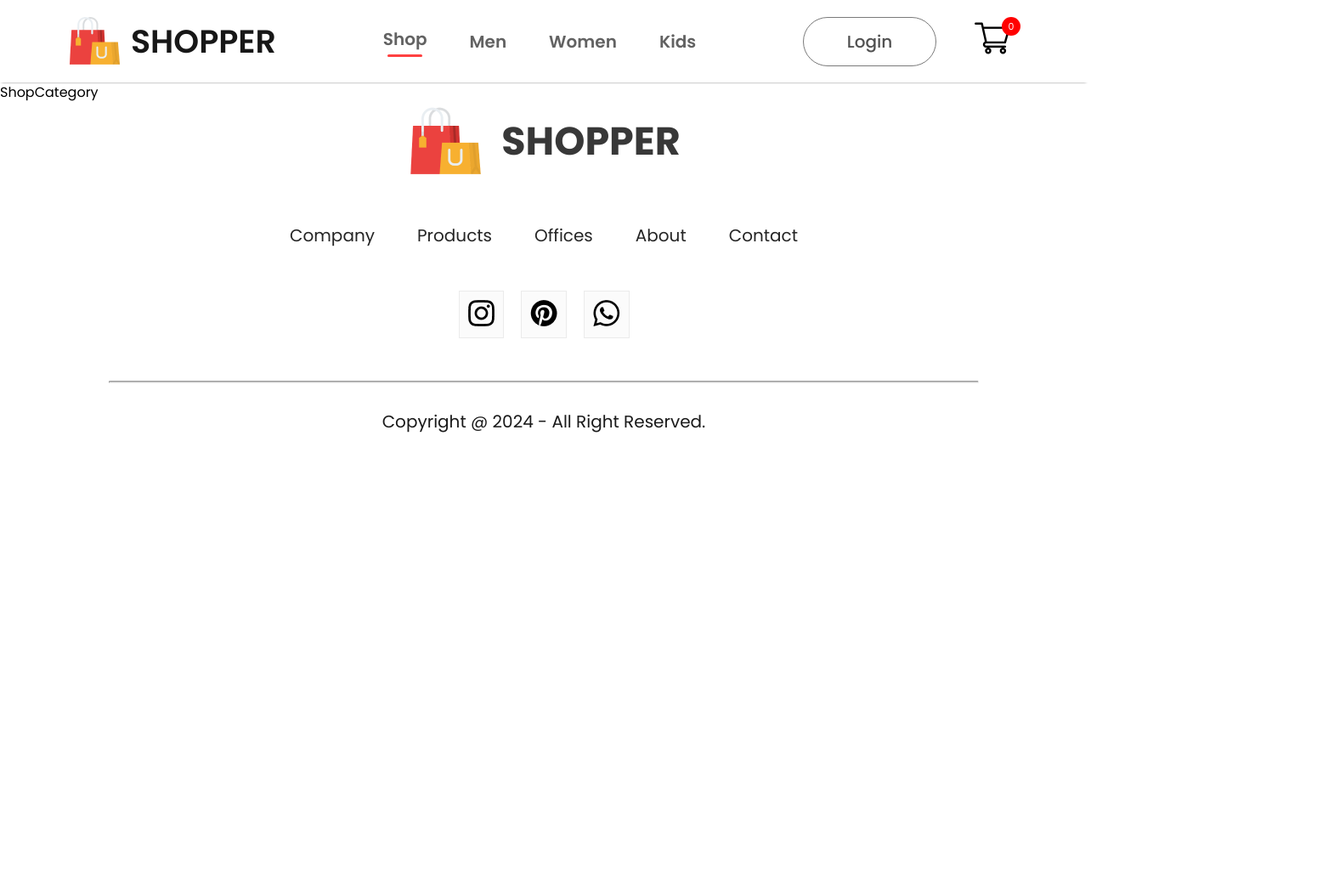
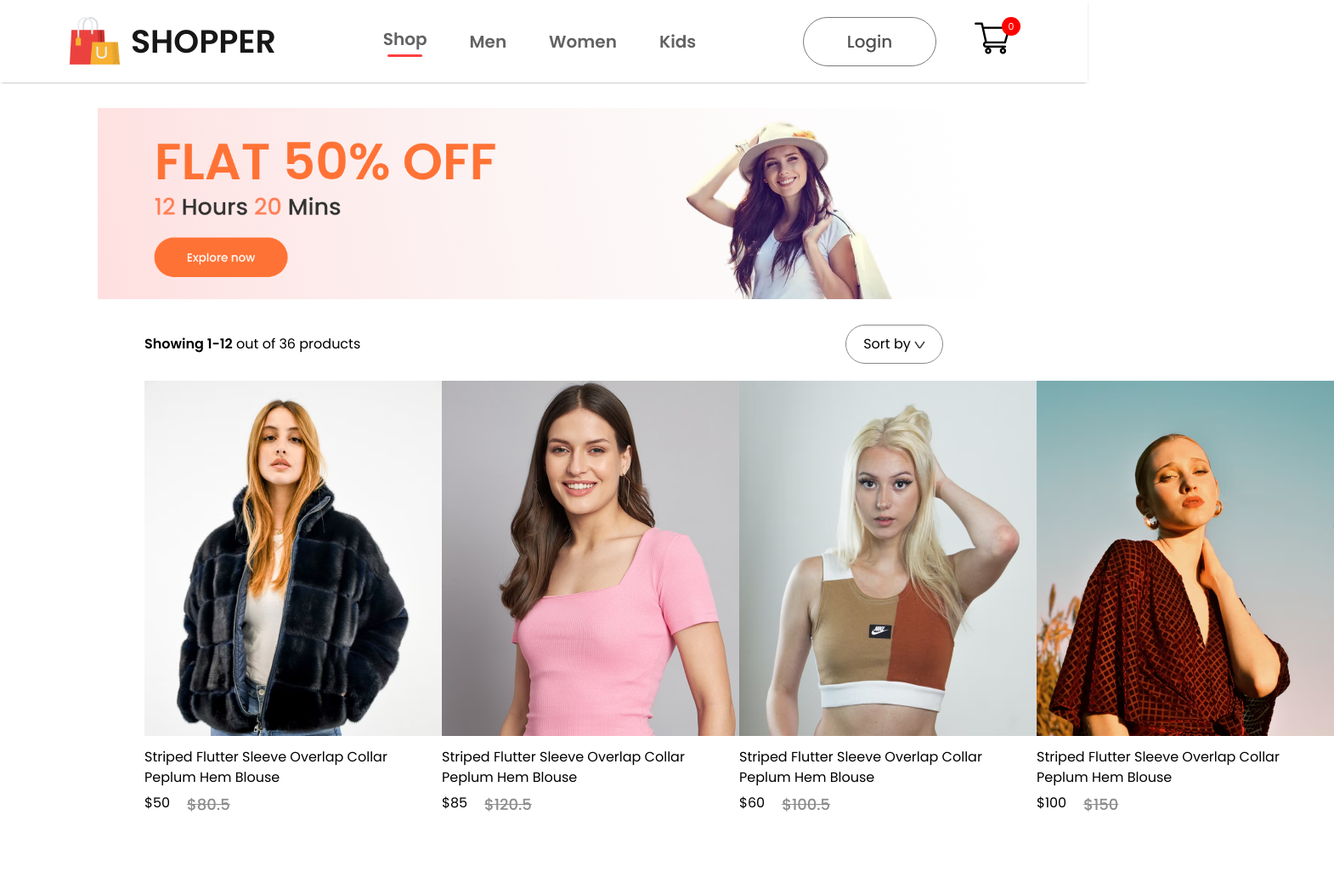
Before and after one commit to kiethohoai/shopper-ecommerce, a React (Vite) app: page /womens in a window 1280 px wide. Shown: the top 1039 px of the page at 85% size, 1570 px wide, since content can reach past the window. Before the commit the page ends 800 px from the top, so only its background shows below. Built offline with nearby package versions, Linux system fonts and the light colour scheme; a web font is replaced by a local one.

Commit message:
11. ShopCategory.jsx (UI)

```diff
--- a/src/App.jsx
+++ b/src/App.jsx
@@ -1,13 +1,17 @@
-import { BrowserRouter, Route, Routes } from "react-router-dom";
-import "./App.css";
+import { BrowserRouter, Route, Routes } from 'react-router-dom';
+import './App.css';
 
-import ShopCategory from "./pages/ShopCategory";
-import Navbar from "./components/navbar/Navbar";
-import Shop from "./pages/Shop";
-import Product from "./pages/Product";
-import Cart from "./pages/Cart";
-import LoginSignup from "./pages/LoginSignup";
-import Footer from "./components/footer/Footer";
+import ShopCategory from './pages/ShopCategory';
+import Navbar from './components/navbar/Navbar';
+import Shop from './pages/Shop';
+import Product from './pages/Product';
+import Cart from './pages/Cart';
+import LoginSignup from './pages/LoginSignup';
+import Footer from './components/footer/Footer';
+
+import banner_mens from './components/assets/banner_mens.png';
+import banner_women from './components/assets/banner_women.png';
+import banner_kids from './components/assets/banner_kids.png';
 
 const App = () => {
   return (
@@ -16,9 +20,18 @@
         <Navbar />
         <Routes>
           <Route path="/" element={<Shop />} />
-          <Route path="/mens" element={<ShopCategory category="men" />} />
-          <Route path="/womens" element={<ShopCategory category="women" />} />
-          <Route path="/kids" element={<ShopCategory category="kid" />} />
+          <Route
+            path="/mens"
+            element={<ShopCategory category="men" banner={banner_mens} />}
+          />
+          <Route
+            path="/womens"
+            element={<ShopCategory category="women" banner={banner_women} />}
+          />
+          <Route
+            path="/kids"
+            element={<ShopCategory category="kid" banner={banner_kids} />}
+          />
 
           <Route path="/product" element={<Product />}>
             <Route path=":productId" element={<Product />} />
--- /dev/null
+++ b/src/pages/ShopCategory.css
@@ -0,0 +1,47 @@
+.shopcategory-banner {
+  display: block;
+  margin: 30px auto;
+  width: 82%;
+}
+
+.shopcategory-indexSort {
+  display: flex;
+  align-items: center;
+  justify-content: space-between;
+  margin: 0 170px;
+}
+
+.shopcategory-indexSort p span {
+  font-weight: 600;
+}
+
+.shopcategory-sort {
+  padding: 10px 20px;
+  border-radius: 40px;
+  border: 1px solid #888;
+}
+
+.shopcategory-products {
+  margin: 20px 170px;
+  display: grid;
+  grid-template-columns: repeat(4, 1fr);
+  row-gap: 80px;
+}
+.shopcategory-loadmore {
+  display: flex;
+  justify-content: center;
+  align-items: center;
+  margin: 150px auto;
+  width: 233px;
+  height: 69px;
+  border-radius: 75px;
+  background: #ededed;
+  color: #787878;
+  font-size: 18px;
+  font-weight: 500;
+  cursor: pointer;
+}
+
+.shopcategory-loadmore:hover {
+  background-color: #dcdcdc;
+}
--- a/src/pages/ShopCategory.jsx
+++ b/src/pages/ShopCategory.jsx
@@ -1,5 +1,53 @@
-const ShopCategory = () => {
-  return <div>ShopCategory</div>;
+import './ShopCategory.css';
+import useShopContext from '../contexts/useShopContext';
+import dropdown_icon from '../components/assets/dropdown_icon.png';
+import Item from '../components/Item/Item';
+
+const ShopCategory = ({ category, banner }) => {
+  // Data
+  const { all_product } = useShopContext();
+
+  return (
+    <div className="shop-category">
+      {/* Banners */}
+      <img className="shopcategory-banner" src={banner} alt="" />
+
+      {/* Sorts */}
+      <div className="shopcategory-indexSort">
+        <p>
+          <span>Showing 1-12</span> out of 36 products
+        </p>
+        <div className="shopcategory-sort">
+          Sort by <img src={dropdown_icon} alt="Dropdown Icon" />
+        </div>
+      </div>
+
+      {/* Products */}
+      <div className="shopcategory-products">
+        {all_product.map((item, i) => {
+          if (category === item.category) {
+            return (
+              <Item
+                key={`shopcategory-products-${i}`}
+                id={item.id}
+                name={item.name}
+                image={item.image}
+                new_price={item.new_price}
+                old_price={item.old_price}
+              />
+            );
+          } else return null;
+        })}
+      </div>
+
+      <div className="shopcategory-loadmore">Explore More</div>
+    </div>
+  );
 };
 
 export default ShopCategory;
+
+/*
+
+
+*/
```
Also changed, not shown: src/pages/Shop.jsx (+5 -5 lines), pro.txt.
